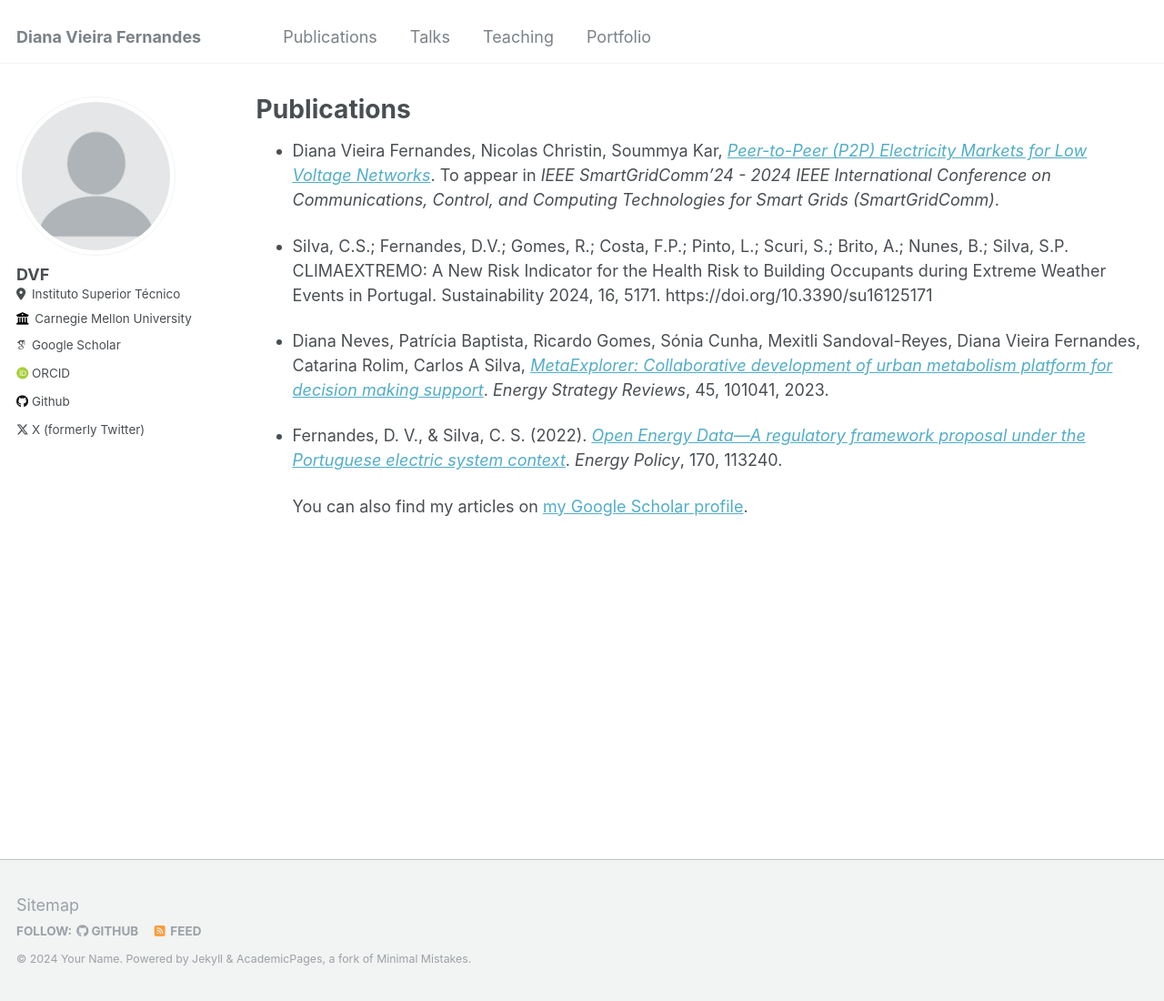
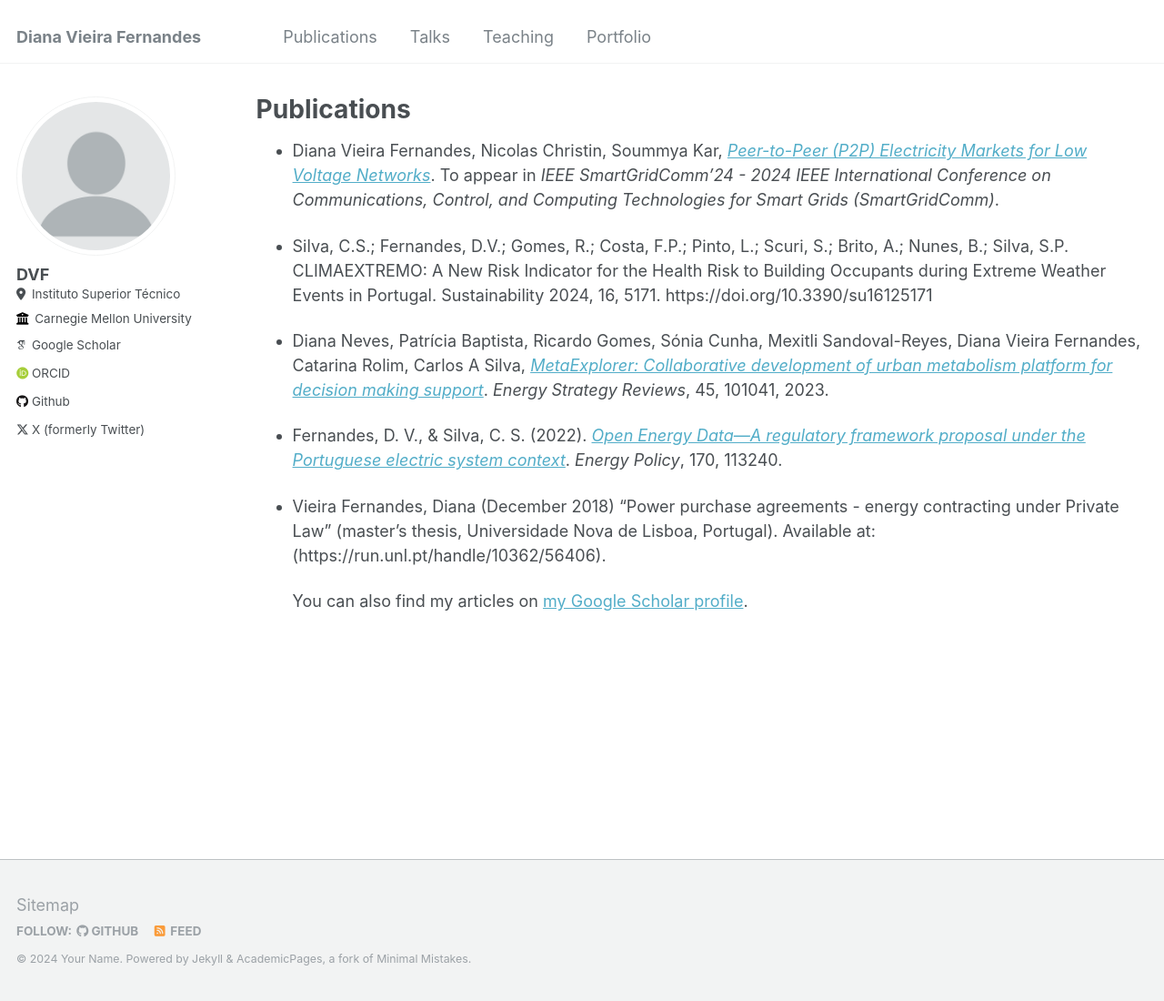
Before and after one commit to d-vf/d-vf.github.io, a Jekyll site: the page built from _pages/publications.md, in a window 1280 px wide and 1100 px high. Shown: the whole window at 91% size. Built offline with Jekyll 4.4.1, drawn with Linux system fonts in a browser that asks for light colours; some web fonts are replaced.

Commit message:
Update publications.md

```diff
--- a/_pages/publications.md
+++ b/_pages/publications.md
@@ -13,6 +13,9 @@ author_profile: true
 
 - Fernandes, D. V., & Silva, C. S. (2022). [*Open Energy Data—A regulatory framework proposal under the Portuguese electric system context*](https://doi.org/10.1016/j.enpol.2022.113240). *Energy Policy*, 170, 113240.
 
+- Vieira Fernandes, Diana (December 2018) “Power purchase agreements -  energy contracting under Private Law” (master's thesis, Universidade Nova de Lisboa, Portugal). Available at: (https://run.unl.pt/handle/10362/56406).
+
+
 {% if site.author.googlescholar %}
   <div class="wordwrap">You can also find my articles on <a href="{{site.author.googlescholar}}">my Google Scholar profile</a>.</div>
 {% endif %}
```
